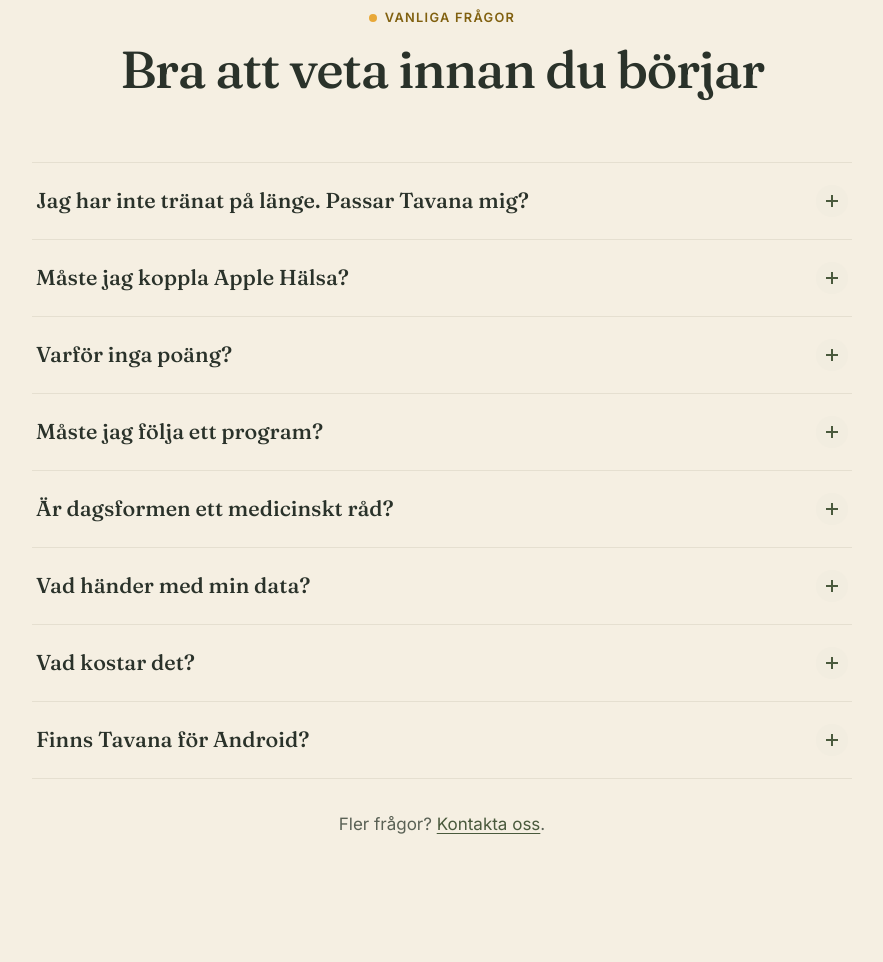
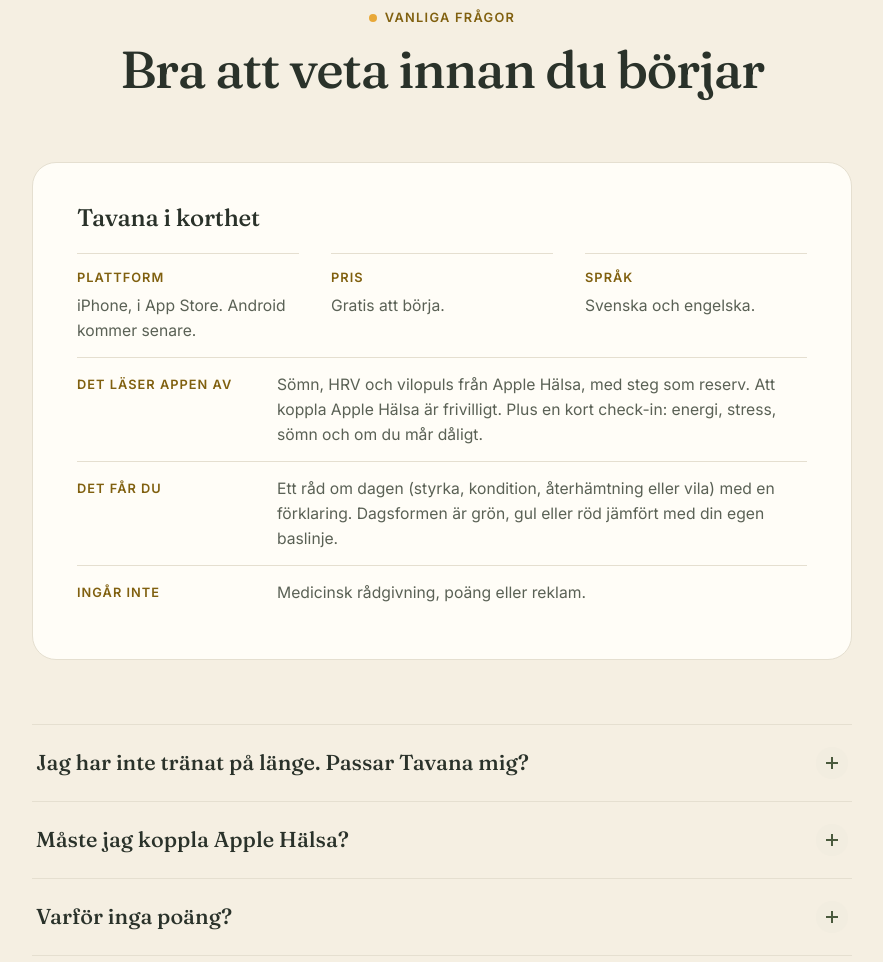
Before and after one commit to alikhani/tavana-web, a plain HTML site: page sv/index.html in a window 1280 px wide. Shown: the part 6950-7912 px from the top of the page, without its empty margins (198-1081 px from the left). Drawn offline with Linux system fonts and the light colour scheme.

Commit message:
Add at-a-glance fact block before the FAQ
Co-Authored-By: Claude Opus 5.5 <noreply@anthropic.com>

```diff
--- a/assets/style.css
+++ b/assets/style.css
@@ -828,6 +828,31 @@ main { display: block; }
 }
 .faq details p { margin: 0 4px 22px; color: var(--text-2); max-width: 44em; }
 
+/* I korthet: faktaruta före FAQ */
+.glance {
+  max-width: 820px;
+  margin: 0 auto 48px;
+  padding: 28px 24px;
+  border-radius: var(--radius);
+  background: var(--surface);
+  border: 1px solid var(--border);
+}
+.glance-title { margin: 0 0 20px; font-size: 1.5rem; }
+.glance-list { margin: 0; display: grid; gap: 0; }
+.glance-list > div {
+  padding: 14px 0;
+  border-top: 1px solid var(--border);
+}
+.glance-list dt {
+  font-size: 0.8rem;
+  font-weight: 600;
+  letter-spacing: 0.08em;
+  text-transform: uppercase;
+  color: var(--accent-fg);
+  margin: 0 0 4px;
+}
+.glance-list dd { margin: 0; color: var(--text-2); font-size: 0.98rem; }
+
 /* Avslutande CTA-band */
 .final {
   padding: 80px 0;
@@ -968,6 +993,10 @@ main { display: block; }
   .section { padding: 112px 0; }
   .section-head { margin-bottom: 64px; }
   .trust { padding: 56px; grid-template-columns: 1fr 1.1fr; align-items: start; }
+  .glance { padding: 40px 44px; margin-bottom: 64px; }
+  .glance-list { grid-template-columns: repeat(3, 1fr); column-gap: 32px; }
+  .glance-list > .glance-wide { grid-column: 1 / -1; display: grid; grid-template-columns: 11rem 1fr; gap: 24px; }
+  .glance-wide dt { margin: 3px 0 0; }
   .final-card { padding: 88px 48px; }
   .footer-grid { grid-template-columns: 1fr auto; align-items: start; }
   .page { padding: 96px 0 120px; }
--- a/sv/index.html
+++ b/sv/index.html
@@ -394,6 +394,17 @@
       <p class="eyebrow">Vanliga frågor</p>
       <h2 id="faq">Bra att veta innan du börjar</h2>
     </div>
+    <div class="glance" id="i-korthet">
+      <h3 class="glance-title">Tavana i korthet</h3>
+      <dl class="glance-list">
+        <div><dt>Plattform</dt><dd>iPhone, i App Store. Android kommer senare.</dd></div>
+        <div><dt>Pris</dt><dd>Gratis att börja.</dd></div>
+        <div><dt>Språk</dt><dd>Svenska och engelska.</dd></div>
+        <div class="glance-wide"><dt>Det läser appen av</dt><dd>Sömn, HRV och vilopuls från Apple Hälsa, med steg som reserv. Att koppla Apple Hälsa är frivilligt. Plus en kort check-in: energi, stress, sömn och om du mår dåligt.</dd></div>
+        <div class="glance-wide"><dt>Det får du</dt><dd>Ett råd om dagen (styrka, kondition, återhämtning eller vila) med en förklaring. Dagsformen är grön, gul eller röd jämfört med din egen baslinje.</dd></div>
+        <div class="glance-wide"><dt>Ingår inte</dt><dd>Medicinsk rådgivning, poäng eller reklam.</dd></div>
+      </dl>
+    </div>
     <div class="faq">
       <details>
         <summary>Jag har inte tränat på länge. Passar Tavana mig?</summary>
```
Also changed, not shown: index.html (+11 -0 lines).
